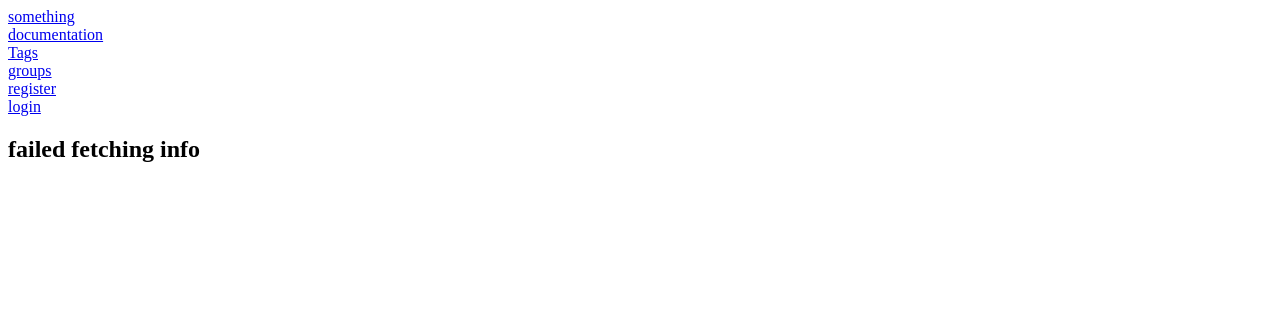
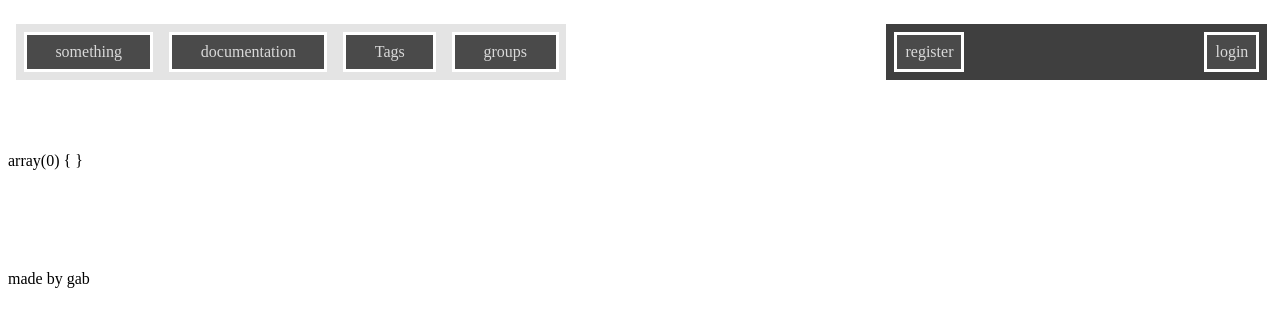
Before and after one commit to GabRab/something, a PHP site: page /groups.php in a window 1280 px wide. Shown: the top 327 px of the page. Run offline with PHP 8.4, Linux system fonts and the light colour scheme; data that the repository does not hold is empty.

Commit message:
unsure how git works, but added some css and mostly on tag page stuff

```diff
--- a/blocks/head.phtml
+++ b/blocks/head.phtml
@@ -22,6 +22,8 @@ if (isset($_SESSION["user"])){
 </head>
 <body>
     <nav>
+        <div class="navLeft">
+
             <div>
                 <a href="/somethingig/something.php">something</a>
             </div>
@@ -34,6 +36,9 @@ if (isset($_SESSION["user"])){
             <div>
                 <a href="/somethingig/groups.php">groups</a>
             </div>
+        </div>
+        <div class="navRight">
+
             <?php
         if (!isset($_SESSION["user"])){
             ?>
@@ -48,10 +53,6 @@ if (isset($_SESSION["user"])){
         else{
             ?>
         <div>
-            <div>
-
-                <a href="/somethingig/profile.php">profile</a>
-            </div>
             <?php
             if ($_SESSION["user"]["userType"]===1){
                 ?>
@@ -65,10 +66,11 @@ if (isset($_SESSION["user"])){
                 <?php
             }
             ?>
+            <div>
+                <a id="userName" href="/somethingig/profile.php"><?=$_SESSION["user"]["userName"]?></a>
+            </div>
+        </div>
 
-            <div id="userName">
-                <?=$_SESSION["user"]["userName"]?>
-            </div>
         </div>
         <?php
         }
--- a/groups.phtml
+++ b/groups.phtml
@@ -8,7 +8,7 @@ if (isset($_SESSION["user"])){// I need: joining groups, exiting groups, making
     </form>
 </div>
 <h2>your groups</h2>
-
+<p>not done yet ;-; how has it taken me so long?</p>
 <!-- add group listing where userName is !-->
 <!-- I probably won't need to change userNames in connections, since it already is only connected to the user, just gonna have to change it in the tags!-->
 
--- a/some.css
+++ b/some.css
@@ -23,3 +23,147 @@
     border-style: solid;
     border-width:1px;
 }
+nav {
+    width:99%;
+    display:flex;
+    flex-direction: row;
+    gap: 20rem;
+
+    margin: 1rem auto 4rem auto ;
+    padding:0.5rem;
+}
+.navLeft{
+    display:flex;
+    flex-direction:row;
+    flex-grow:9;
+    background-color:rgb(228, 228, 228);
+    padding:0.5rem;
+    gap: 1rem;
+    flex-wrap:nowrap;
+    justify-content: flex-start;
+    width:70%;
+}
+.navLeft div{
+    display:flex;
+    align-items: stretch;
+    flex-grow:1;
+}
+a{
+    padding: 0.5rem;
+    text-align: center;
+    flex-grow:1;
+    text-decoration:none;
+    background-color:rgb(74, 74, 74);
+    color:rgb(217, 217, 217);
+    border:white solid;
+}
+a:hover{
+    transition-duration:0.5s;
+    background-color:rgb(221, 221, 221);
+    color:rgb(0, 0, 0);
+    border:black solid;
+}
+.navRight div{
+    display:flex;
+    align-items: stretch;
+    flex-grow:1;
+}
+.navRight{
+    display:flex;
+    flex-grow:1;
+    flex-direction:row;
+    background-color:rgb(63, 63, 63);
+   padding:0.5rem;
+    gap: 15rem;
+
+    width:30%;
+
+}
+
+
+/*something*/
+#some{
+    max-width:50%;
+    max-height:50%;
+}
+#userImage{
+    width: 100px;
+    height:100px;
+    border-radius: 2%;
+    border-color: black;
+    border-style: solid;
+    border-width:1px;
+}
+.allTags{
+    width:95%;
+    display:flex;
+    flex-direction:row;
+    gap:1rem;
+    margin:auto;
+    flex-grow:1;
+    border:solid, black;
+    border-radius:20px;
+    background-image:linear-gradient( 270deg,black, white);
+    z-index: 1;
+    overflow: hidden;
+}
+.thingTags{
+    display: flex;
+    flex-grow:1;
+    flex-direction:column;
+    flex-wrap:wrap;
+    background-color:rgb(223, 223, 223);
+    gap:10px;
+    z-index: 0;
+    text-align:center;
+}
+.thingTag{
+    display: flex;
+    flex-grow:1;
+    flex-direction:row;
+    gap:1rem;
+    background-color:rgb(237, 237, 237);
+    border:solid rgb(114, 114, 114);
+    flex-grow:1;
+    max-height: 3.5rem;
+}
+.userTags{
+    max-width: 35%;
+    display: flex;
+    flex-grow:1;
+    flex-direction:column;
+    flex-wrap:wrap;
+    background-color:rgb(163, 163, 163);
+    gap:10px;
+    z-index: 0;
+    text-align:center;
+}
+.userTag{
+    display: flex;
+    flex-grow:1;
+    flex-direction:row;
+    gap:1rem;
+    background-color:rgb(237, 237, 237);
+    border:solid rgb(114, 114, 114);
+    flex-grow:1;
+    max-height: 3.5rem;
+}
+.groupTags{
+    display: flex;
+    flex-grow:1;
+    flex-direction:column;
+    flex-wrap:wrap;
+    background-color:rgb(109, 109, 109);
+    gap:10px;
+    z-index: 0;
+    text-align:center;
+}
+.groupTag{
+    display: flex;
+    flex-grow:1;
+    flex-direction:row;
+    gap:1rem;
+    background-color:rgb(237, 237, 237);
+    border:solid rgb(114, 114, 114);
+    max-height: 3.5rem;
+}
--- a/stupid/tag.php
+++ b/stupid/tag.php
@@ -1,29 +1,21 @@
 <?php
 function listTags($db, $tagType){
-    $list = mysqli_prepare($db, "
-    SELECT tagName, tagDesc, COUNT(thingtags.tagId) AS tagCount
+    $list = "
+    SELECT * , COUNT(thingtags.tagId) AS tagCount
     FROM tags
-    JOIN thingtags ON thingtags.tagId = tags.tagId
+    LEFT JOIN thingtags ON thingtags.tagId = tags.tagId
     WHERE tagType = ?
     GROUP BY tags.tagId
-    ");
-    if ($list===false){
-        echo "<h2> query failed </h2>";
-        exit;
-    }
-    mysqli_stmt_bind_param($list, "s", $tagType);
-    if (!mysqli_execute($list)){
-        echo "<h2> list execution failed</h2>";
-        exit;
-    }
-    $result = mysqli_fetch_all(mysqli_stmt_get_result($list), MYSQLI_ASSOC);
-    if (!$result){
-        echo "<h2> failed fetching info </h2>";
-        exit;
-    }
+    ORDER BY COUNT(thingtags.tagId) DESC
+    ";
+    $type[0]=$tagType;
+    $fetch =mysqli_execute_query($db, $list, $type);
+    $list = mysqli_fetch_all($fetch, MYSQLI_ASSOC);
+    //if (!$list){
+    //}
     //JOIN for "extra info" option in profile settings or something, where stuff like creators of tags, or something bonus :)
     //maybe even developer commentary like valve, but this is only a website :>
-    return $result;
+    return $list;
 }
 function createTag($db, $tagName, $tagDesc, $tagType){
 
@@ -39,7 +31,7 @@ function createTag($db, $tagName, $tagDesc, $tagType){
         exit;
     };
     if (mysqli_fetch_assoc(mysqli_stmt_get_result($checkName))!==null){
-        echo "<h2> thingTag with this name already exists </h2>";
+        echo "<h2> tag with this name already exists </h2>";
         exit;
     }
 
```
Also changed, not shown: something.phtml (+1 -16 lines), thingTags.php (+4 -7 lines), thingTags.phtml (+40 -9 lines). Lines whose indentation alone changed are shown as unchanged.
